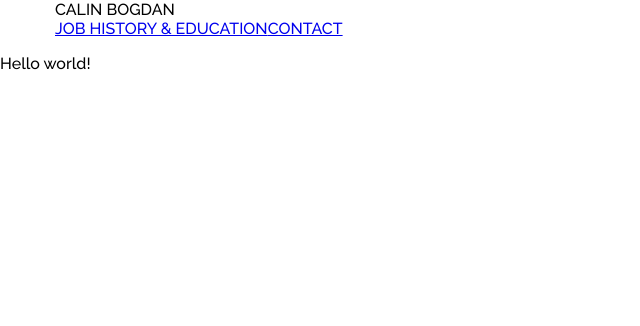
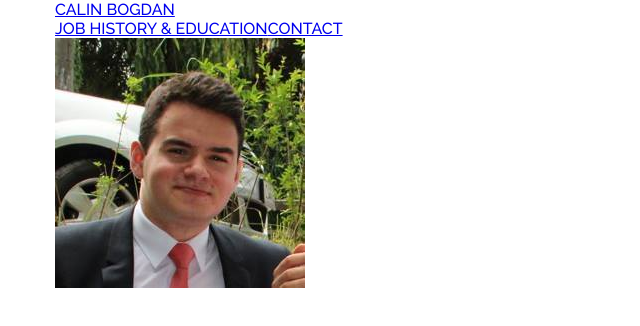
Before and after one commit to calinbogdan/benloop-application, a React (Create React App) app: page /contact in a window 1280 px wide. Shown: the top 326 px of the page, without its empty margins (0-640 px from the left). Built offline with nearby package versions, Linux system fonts and the light colour scheme.

Commit message:
Added picture

```diff
--- a/src/components/NavigationBar.css
+++ b/src/components/NavigationBar.css
@@ -14,6 +14,8 @@
 :local(.navbrand) {
     font-size: 1.75rem;
     font-weight: 700;
+    color: white;
+    text-decoration: none
 }
 
 :local(.linkscontainer) {
--- a/src/components/NavigationBar.js
+++ b/src/components/NavigationBar.js
@@ -10,9 +10,9 @@ export default class NavigationBar extends React.Component {
             <div className={styles.navbar}>
                 <Container>
                     <div className={styles.navcontainer}>
-                        <div className={styles.navbrand}>
+                        <NavLink to="/" className={styles.navbrand}>
                             CALIN BOGDAN
-                        </div>
+                        </NavLink>
                         {/* links */}
                         <div className={styles.linkscontainer}>
                             <NavigationItem route="/contact">
--- /dev/null
+++ b/src/components/Picture.css
@@ -0,0 +1,8 @@
+:local(.picture) {
+    border-radius: 50%;
+    height: 150px;
+    left: 50%;
+    position: relative;
+    margin-right: -50%;
+    transform: translate(-50%, 0)
+}
--- /dev/null
+++ b/src/components/Picture.js
@@ -0,0 +1,11 @@
+import React from 'react';
+import styles from './Picture.css';
+import picture from './../images/image.jpg';
+
+export default class Picture extends React.Component {
+    render() {
+        return (
+            <img src={picture} className={styles.picture} alt="Picture of me"/>
+        )
+    }
+}
--- a/src/components/Text.css
+++ b/src/components/Text.css
@@ -3,11 +3,12 @@
     color: #f64248;
     font-weight: 800;
     text-align: center;
+    margin: '25px'
 }
 
 :local(.lead) {
     font-size: 2rem;
     color: #2c3e50;
     text-align: center;
-    margin: 0 10%
+    margin: '25px'
 }
--- a/src/components/pages/Contact.js
+++ b/src/components/pages/Contact.js
@@ -1,8 +1,12 @@
 import React from 'react';
+import Container from './../Container';
+import Picture from './../Picture';
 
 
 export default class Contact extends React.Component {
     render() {
-        return (<p>Hello world!</p>);
+        return (<Container>
+                <Picture />
+            </Container>);
     }
 }
```
Also changed, not shown: src/components/pages/Main.js (line endings or trailing spaces), src/images/image.jpg (added).
